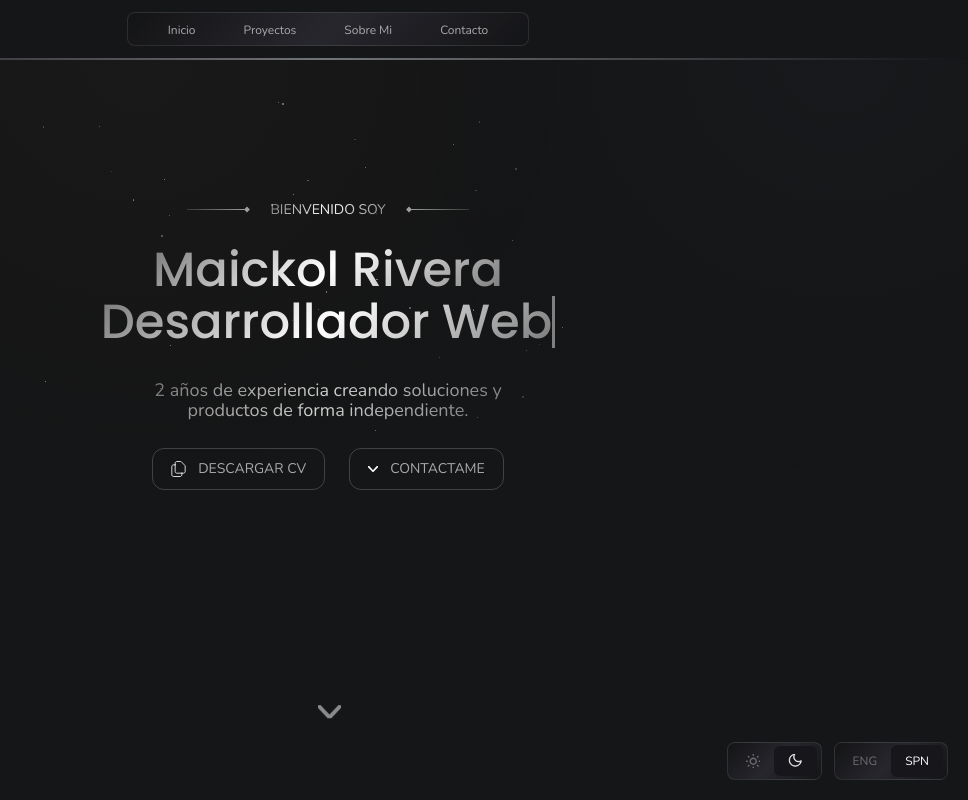
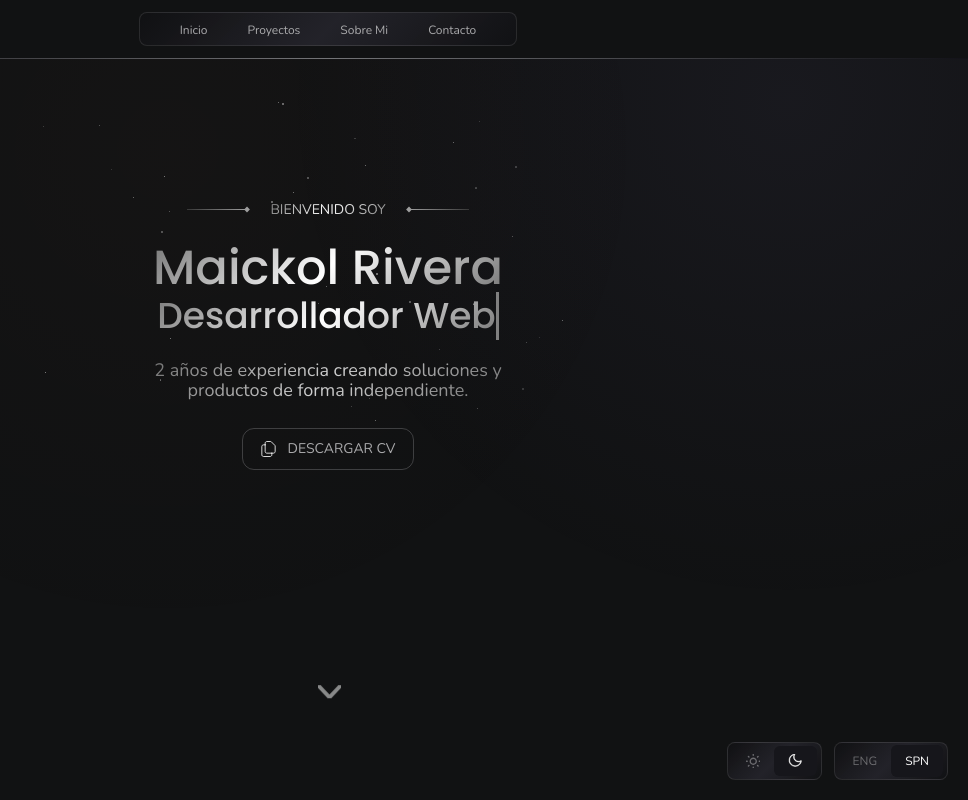
Before and after one commit to m4icol/portfolio, a React (Vite) app: page / in a window 1280 px wide. Shown: the top 800 px of the page, without its empty margins (312-1280 px from the left). Built offline with nearby package versions, Linux system fonts and the light colour scheme.

Commit message:
style: opacity of gradients, sizes of titles and dark background

```diff
--- a/src/App.tsx
+++ b/src/App.tsx
@@ -47,17 +47,8 @@ function App() {
   return (
     <div
     className="w-full h-full font-[nunito] flex justify-center flex-col
-    bg-LIGHT-background  text-LIGHT-text
+    bg-LIGHT-background text-LIGHT-text
     dark:bg-DARK-background dark:text-DARK-text"
-    style={{
-      background: `
-        linear-gradient(87deg,
-          rgba(16, 14, 19, 0.2) 0%,
-          rgba(51, 49, 60, 0.18) 50%,
-          rgba(19, 18, 26, 0.2) 100%
-        ),
-      `,
-    }}
     >
       <div className="w-full h-full z-10">
         <Header></Header>
@@ -70,8 +61,8 @@ function App() {
         <Contact></Contact>
       </div>
 
-      <RadialGradient size={"900"} top={"-400"} left={"0"} gradient={"gradient-radial-1 fixed"}></RadialGradient>
-      <RadialGradient size={"900"} top={"-400"} left={"700"} gradient={"gradient-radial-2 fixed"}></RadialGradient>
+      <RadialGradient size={"1000"} top={"-350"} left={"-20"} gradient={"gradient-radial-1 fixed"}></RadialGradient>
+      <RadialGradient size={"1000"} top={"-400"} left={"600"} gradient={"gradient-radial-2 fixed"}></RadialGradient>
 
 
       <div
--- a/src/components/RadialGradient.tsx
+++ b/src/components/RadialGradient.tsx
@@ -13,7 +13,7 @@ type RadialGradientProps = {
   }: RadialGradientProps) {
     return (
       <div
-        className={` blur-4xl z-0 ${gradient}`}
+        className={`blur-4xl z-0 ${gradient}`}
         style={{
           width: `${size}px`,
           height: `${size}px`,
--- a/src/gradients.css
+++ b/src/gradients.css
@@ -6,7 +6,7 @@
     }
 
     .gradient-line {
-        border-bottom: 2px solid transparent;
+        border-bottom: 1px solid transparent;
         border-image: var(--gradient-line) 1;
     }
 
@@ -53,12 +53,12 @@
         );
 
         --gradient-radial-1: radial-gradient(circle,
-            rgba(250, 155, 115, 0.09) 0%,
+            rgba(250, 155, 115, 0.14) 0%,
             rgba(255, 121, 121, 0) 60%
         );
 
         --gradient-radial-2: radial-gradient(circle,
-            rgba(171, 156, 240, 0.15) 0%,
+            rgba(171, 156, 240, 0.2) 0%,
             rgba(171, 156, 240, 0) 60%
         );
 
@@ -69,7 +69,7 @@
 
         --text-gradient: linear-gradient(135deg,
             #444 0%,
-            #888 50%,
+            #666 50%,
             #444 100%
         );
     }
@@ -88,12 +88,12 @@
         );
 
         --gradient-radial-1: radial-gradient(circle,
-            rgba(250, 155, 115, 0.025) 0%,
+            rgba(250, 155, 115, 0.02) 0%,
             rgba(255, 121, 121, 0) 60%
         );
 
         --gradient-radial-2: radial-gradient(circle,
-            rgba(171, 156, 240, 0.025) 0%,
+            rgba(171, 156, 240, 0.050) 0%,
             rgba(171, 156, 240, 0) 60%
         );
 
--- a/src/sections/Header.tsx
+++ b/src/sections/Header.tsx
@@ -27,7 +27,7 @@ export default function Header(){
         <header className="w-full flex justify-center fixed top-0 left-0 z-50 py-3 px-1 gradient-line
         bg-LIGHT-background dark:bg-DARK-background ">
 
-            <ul className="flex items-center gap-5 md:gap-12 pt-1 pb-1 px-5 md:px-10 border-1 gradient-menu rounded-lg
+            <ul className="flex items-center gap-5 md:gap-10 pt-1 pb-1 px-5 md:px-10 border-1 gradient-menu rounded-lg
             border-DARK-text/10 dark:border-DARK-text/10">
                 {
                      navItems.map((item) => (
--- a/src/sections/Home.tsx
+++ b/src/sections/Home.tsx
@@ -16,22 +16,21 @@ export default function Home(){
             </div>
 
             <div className=" flex flex-col items-center">
-                <h1 className="font-[poppins] text-3xl text-gradient md:text-5xl/13 text-center">
+                <h1 className="font-[poppins] text-4xl text-gradient md:text-5xl/12 text-center">
                     Maickol Rivera <br />
                 </h1>
-                <h2 className=" font-[poppins] typewriter text-gradient text-3xl md:text-5xl/13 text-center">
+                <h2 className=" font-[poppins] typewriter text-gradient text-3xl md:text-4xl/12 text-center">
                     Desarrollador Web
                 </h2>
 
 
-                <p className="text-gradient text-center mt-8 opacity-80 text-sm md:text-lg/5 max-w-[20rem] md:max-w-[26rem]">
+                <p className="text-gradient text-center mt-5 opacity-80 text-sm md:text-lg/5 max-w-[20rem] md:max-w-[26rem]">
                     2 años de experiencia creando soluciones y productos de forma  independiente.
                 </p>
             </div>
 
             <div className="flex flex-col md:flex-row gap-2 md:gap-6 mt-1">
                 <SocialButton Options="document" text={"DESCARGAR CV"} href="/CV_MAICKOL_RIVERA.pdf" download></SocialButton>
-                <SocialButton className="hidden md:flex" text={"CONTACTAME"} href="/#contact"></SocialButton>
             </div>
 
             <a href="#projects" className="arrow absolute bottom-40" aria-label="projects section">
--- a/src/style.css
+++ b/src/style.css
@@ -6,7 +6,7 @@ html {
 }
 
 @theme {
-    --color-DARK-background: #151617;
+    --color-DARK-background: #111213;
     --color-DARK-button: #131315;
     --color-DARK-text: #fff;
     --color-DARK-subtext: #AAAAAC;
```
